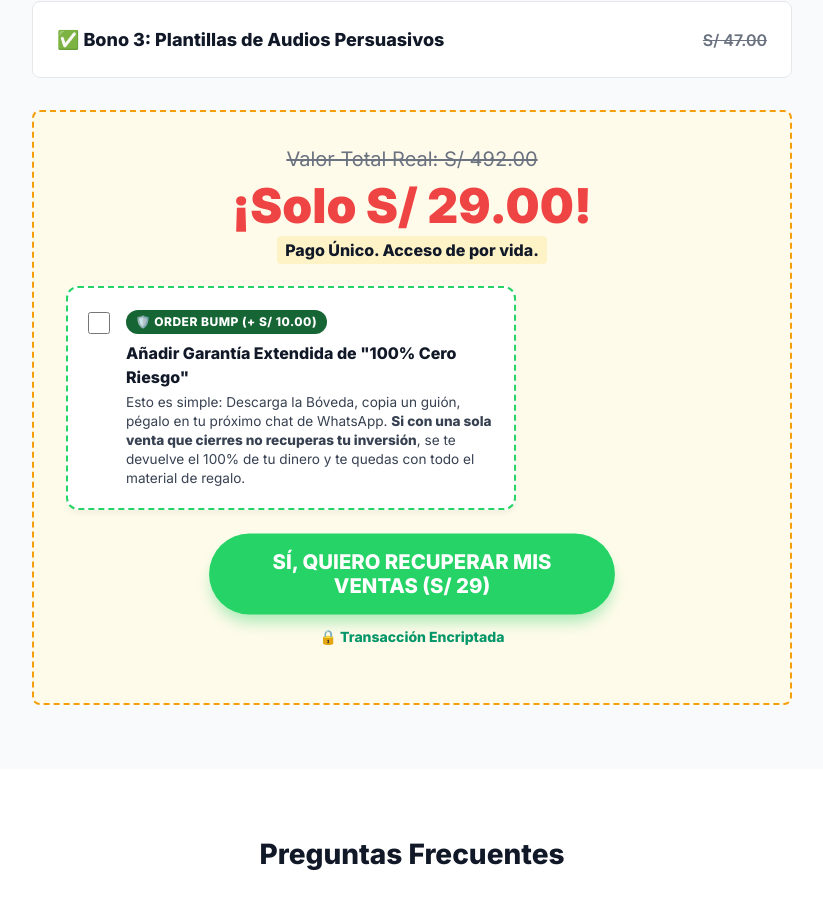
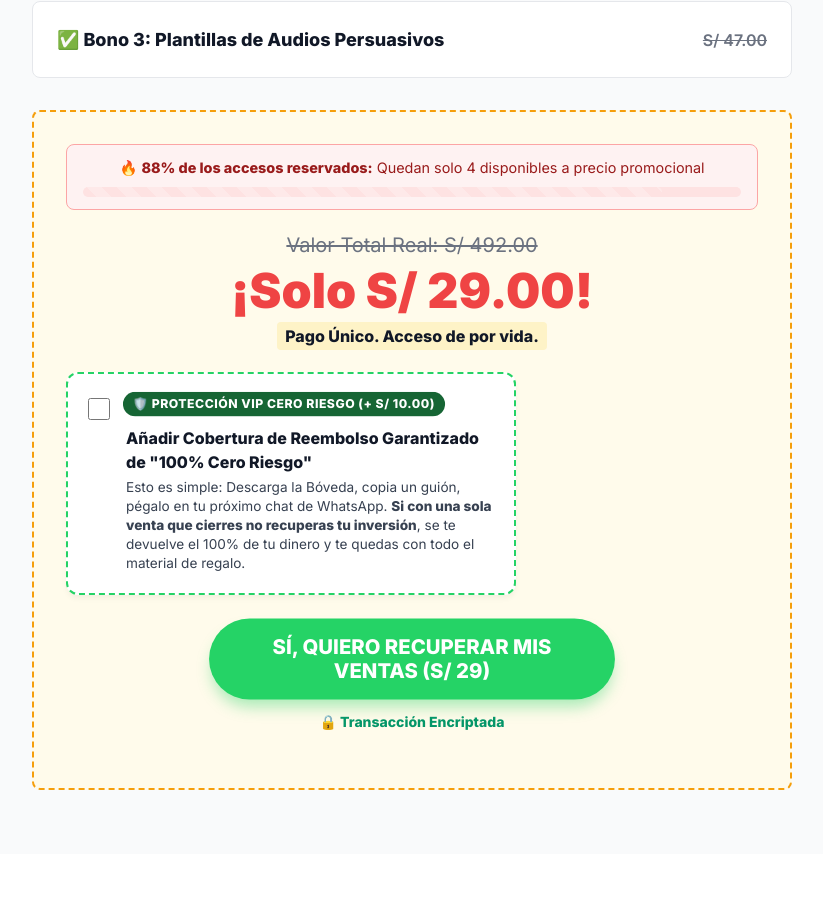
Before and after one commit to thequantpartners/boveda, a React (Vite) app in the folder apps/landing/: page / in a window 1280 px wide. Shown: the part 1707-2604 px from the top of the page, without its empty margins (228-1051 px from the left). Built offline with nearby package versions, Linux system fonts and the light colour scheme.

Commit message:
feat: agregar animacion de rebote leve en precios/tags y barra de urgencia dinamica

```diff
--- a/apps/landing/src/App.jsx
+++ b/apps/landing/src/App.jsx
@@ -386,6 +386,15 @@ function LandingPage() {
           </div>
 
           <div className="total-value">
+            <div className="urgency-bar-container">
+              <div className="urgency-bar-label">
+                <span>🔥 <strong>88% de los accesos reservados:</strong> Quedan solo 4 disponibles a precio promocional</span>
+              </div>
+              <div className="urgency-progress-track">
+                <div className="urgency-progress-fill"></div>
+              </div>
+            </div>
+
             <span className="real-price">Valor Total Real: S/ 492.00</span>
             <span className="offer-price">
               {isBumpSelected ? "¡Solo S/ 39.00!" : "¡Solo S/ 29.00!"}
@@ -401,8 +410,8 @@ function LandingPage() {
                   className="order-bump-checkbox"
                 />
                 <div className="order-bump-info" style={{ textAlign: 'left' }}>
-                  <span className="bump-tag">🛡️ ORDER BUMP (+ S/ 10.00)</span>
-                  <strong className="bump-title">Añadir Garantía Extendida de "100% Cero Riesgo"</strong>
+                  <span className="bump-tag pulse-tag">🛡️ PROTECCIÓN VIP CERO RIESGO (+ S/ 10.00)</span>
+                  <strong className="bump-title">Añadir Cobertura de Reembolso Garantizado de "100% Cero Riesgo"</strong>
                   <p className="bump-desc">
                     Esto es simple: Descarga la Bóveda, copia un guión, pégalo en tu próximo chat de WhatsApp. <strong>Si con una sola venta que cierres no recuperas tu inversión</strong>, se te devuelve el 100% de tu dinero y te quedas con todo el material de regalo.
                   </p>
--- a/apps/landing/src/index.css
+++ b/apps/landing/src/index.css
@@ -718,3 +718,71 @@ h2 {
   background: #047857 !important;
   box-shadow: 0 20px 25px -5px rgba(5, 150, 105, 0.5) !important;
 }
+
+/* ANIMACIÓN DE REBOTE LEVE PARA TEXTOS / NÚMEROS CLAVE (CRO) */
+@keyframes gentle-bounce {
+  0%, 100% {
+    transform: translateY(0) scale(1);
+  }
+  50% {
+    transform: translateY(-3px) scale(1.02);
+  }
+}
+
+.total-value .offer-price {
+  display: block;
+  animation: gentle-bounce 2.2s infinite ease-in-out;
+}
+
+.bump-tag, .pulse-tag {
+  display: inline-block;
+  animation: gentle-bounce 1.8s infinite ease-in-out;
+}
+
+/* BARRA DE URGENCIA Y ESCASEZ (CHECKOUT) */
+.urgency-bar-container {
+  background: #FEF2F2;
+  border: 1px solid #FCA5A5;
+  border-radius: 8px;
+  padding: 0.75rem 1rem;
+  margin-bottom: 1.25rem;
+  text-align: center;
+}
+
+.urgency-bar-label {
+  font-size: 0.9rem;
+  color: #991B1B;
+  margin-bottom: 0.5rem;
+}
+
+.urgency-progress-track {
+  background: #FEE2E2;
+  border-radius: 50px;
+  height: 10px;
+  width: 100%;
+  overflow: hidden;
+}
+
+.urgency-progress-fill {
+  background: linear-gradient(90deg, #EF4444 0%, #DC2626 100%);
+  width: 88%;
+  height: 100%;
+  border-radius: 50px;
+  background-size: 30px 30px;
+  background-image: linear-gradient(
+    45deg,
+    rgba(255, 255, 255, 0.25) 25%,
+    transparent 25%,
+    transparent 50%,
+    rgba(255, 255, 255, 0.25) 50%,
+    rgba(255, 255, 255, 0.25) 75%,
+    transparent 75%,
+    transparent
+  );
+  animation: urgency-stripe 1.5s linear infinite;
+}
+
+@keyframes urgency-stripe {
+  0% { background-position: 0 0; }
+  100% { background-position: 30px 0; }
+}
```
